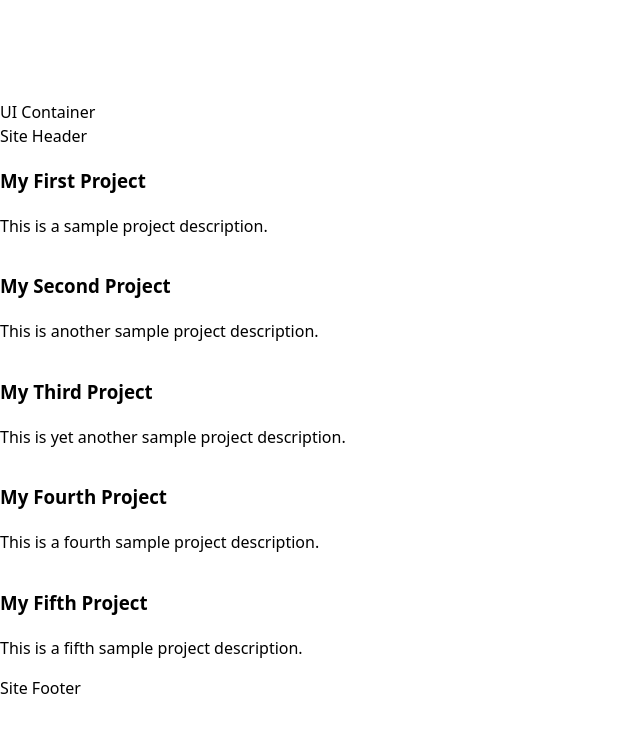
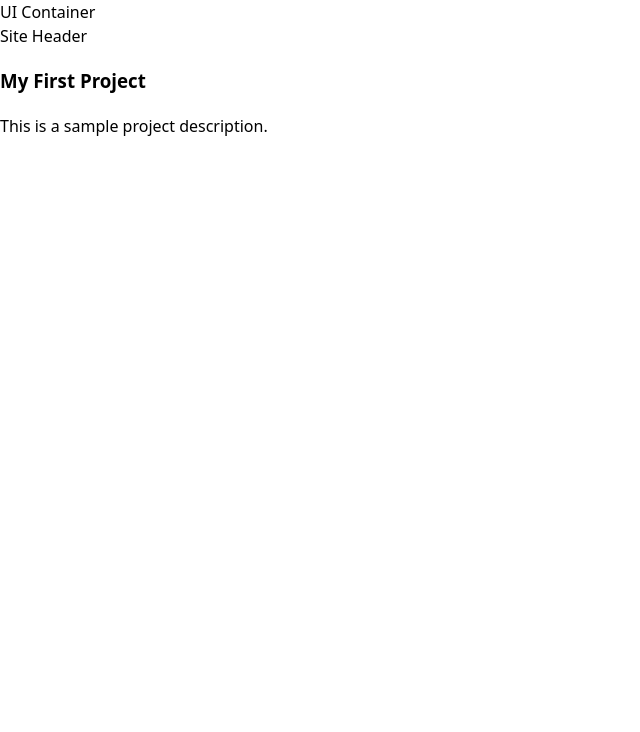
Before and after one commit to barnabysheeran/portfolio-barnaby-sheeran, a React (Vite) app: page / in a window 1280 px wide. Shown: the top 732 px of the page, without its empty margins (0-640 px from the left). Built offline with nearby package versions, Linux system fonts and the light colour scheme.

Commit message:
refactor: remove height property from CSS and adjust overflow settings

```diff
--- a/src/css/index.css
+++ b/src/css/index.css
@@ -12,7 +12,6 @@
   background-color: #fff;
 
   min-height: 100vh;
-  height: 100%;
 
   font-synthesis: none;
   text-rendering: optimizeLegibility;
@@ -27,13 +26,14 @@
   box-sizing: border-box;
 
   min-height: 100vh;
-  height: 100%;
 
   user-select: none;
   -webkit-user-drag: none;
+
+  overflow-y: auto;
+  overflow-x: hidden;
 }
 
 #root {
   min-height: 100vh;
-  height: 100vh;
 }
--- a/src/ts/ui/site/project/SiteProject.module.css
+++ b/src/ts/ui/site/project/SiteProject.module.css
@@ -1 +1,3 @@
-.site-project {}
+.site-project {
+    height: 100rem;
+}
```
